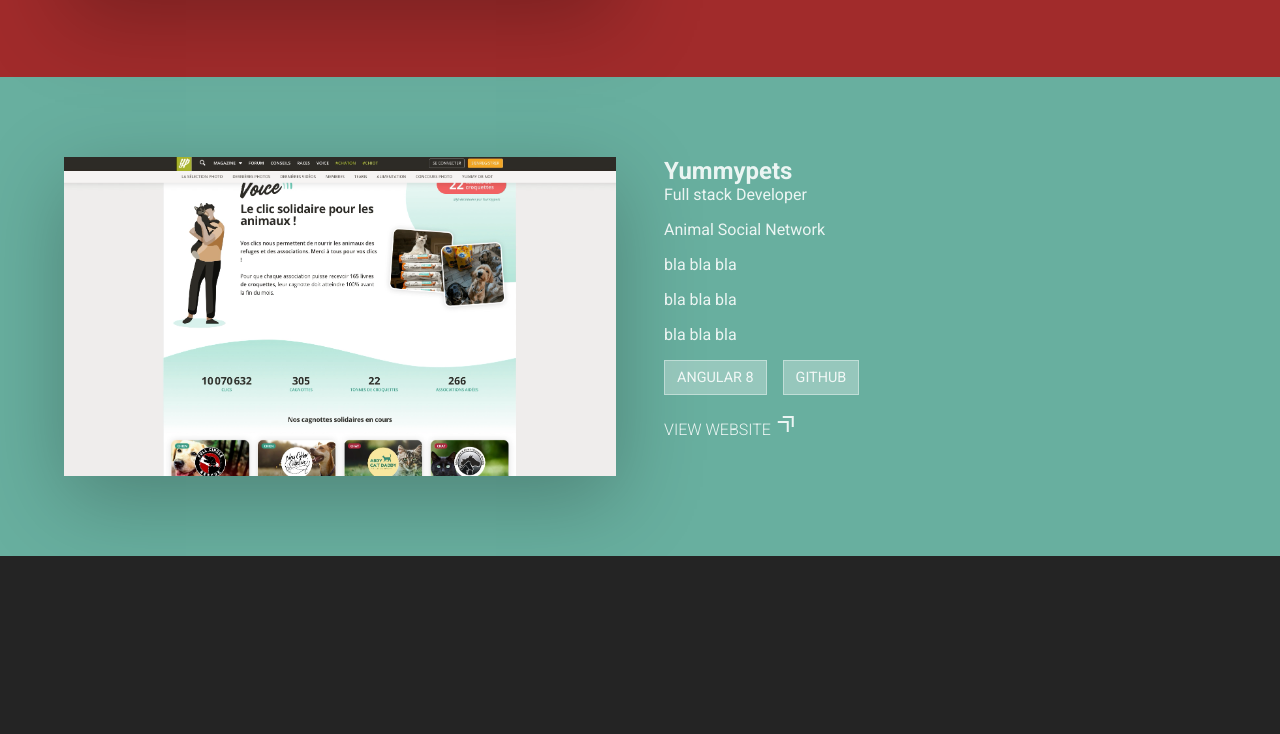
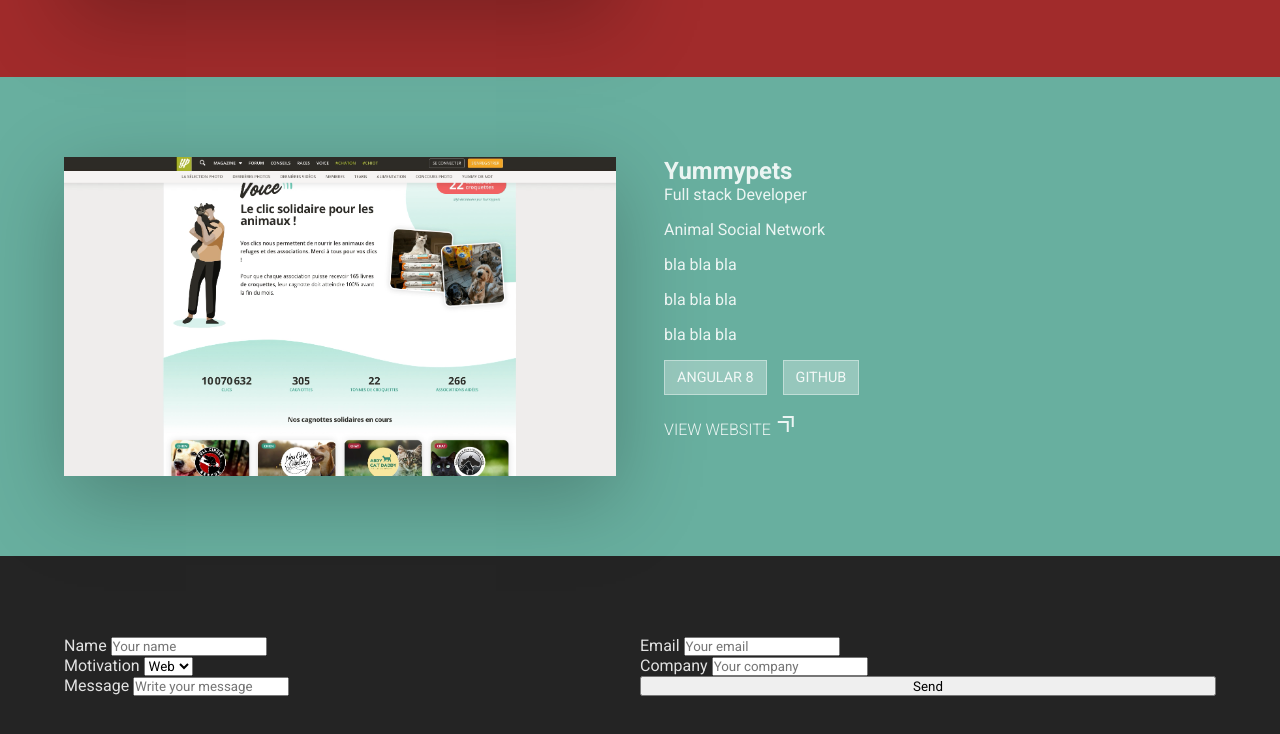
Before and after one commit to Paul-D-Dev/daocode, a website built with Vite: page index.html in a window 1280 px wide. Shown: the part 1168-1902 px from the top of the page. Before the commit the page ends 1724 px from the top, so only its background shows below. Built offline with nearby package versions, Linux system fonts and the light colour scheme.

Commit message:
WIP contact section

```diff
--- a/index.html
+++ b/index.html
@@ -122,8 +122,37 @@
     </div>
   </section>
 
-  <section id="contact">
+  <section id="contact" class="section__wrapper contact">
     <!--    TODO FORM     -->
+    <form action="">
+      <label for="name" id="name">Name
+        <input type="text" placeholder="Your name" required/>
+      </label>
+
+      <label for="email" id="email">Email
+        <input type="email" name="email" placeholder="Your email" required/>
+      </label>
+
+      <label for="motive" id="motive">
+        Motivation
+        <select name="motive">
+          <option value="web">Web</option>
+          <option value="job">Job</option>
+        </select>
+      </label>
+
+      <label for="company" id="company">
+        Company
+        <input type="text" name="company" placeholder="Your company"/>
+      </label>
+
+      <label for="message" id="message">
+        Message
+        <input type="text" name="message" placeholder="Write your message">
+      </label>
+
+      <button type="submit">Send</button>
+    </form>
   </section>
 
   <footer>
--- a/src/style.scss
+++ b/src/style.scss
@@ -161,6 +161,15 @@
 
 }
 
+.contact {
+
+  form {
+    display: grid;
+    grid-template-columns: repeat(2, 1fr);
+
+  }
+}
+
 @media screen and (width >= 1280px) {
   .section__split {
     grid-template-columns: repeat(2, 1fr);
```
